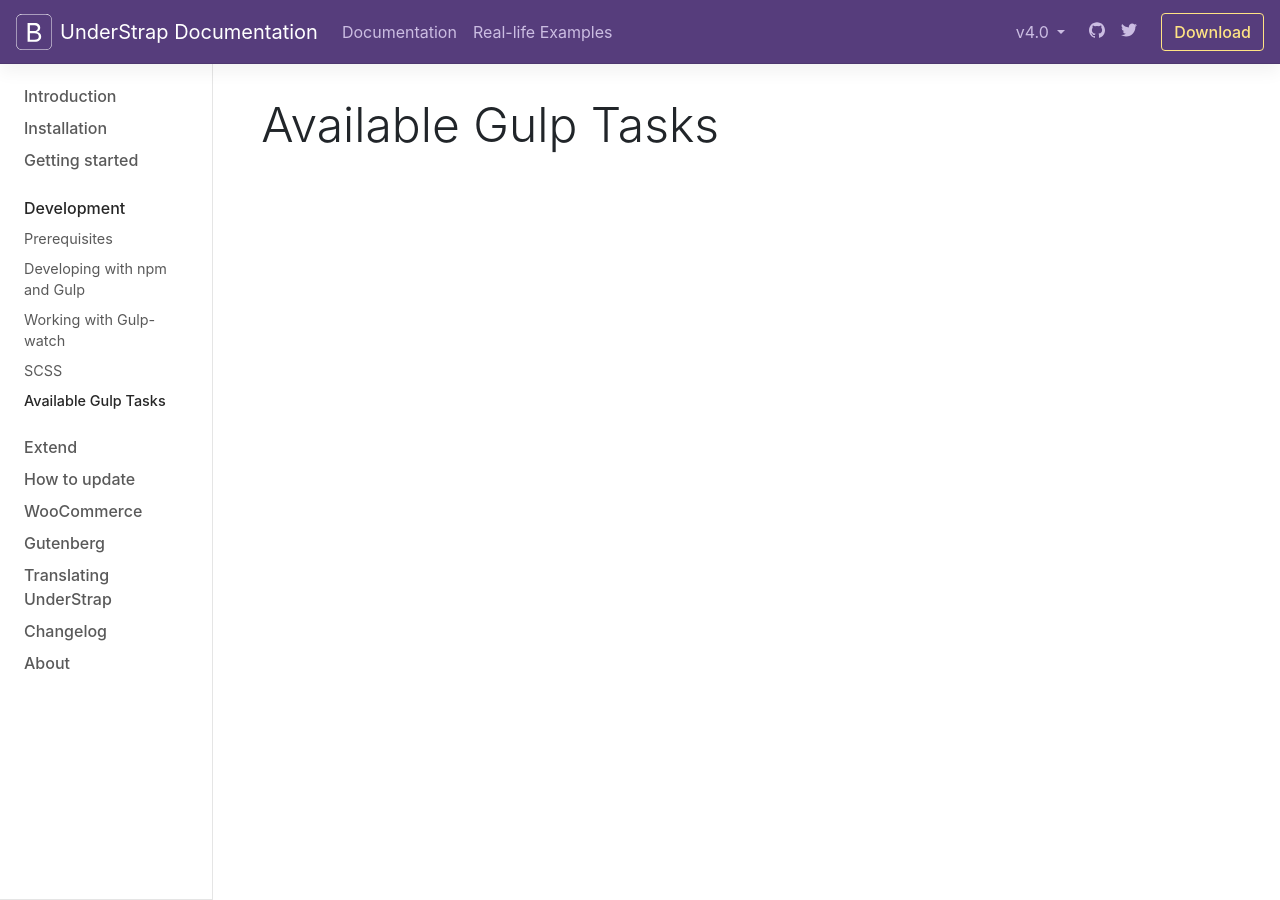
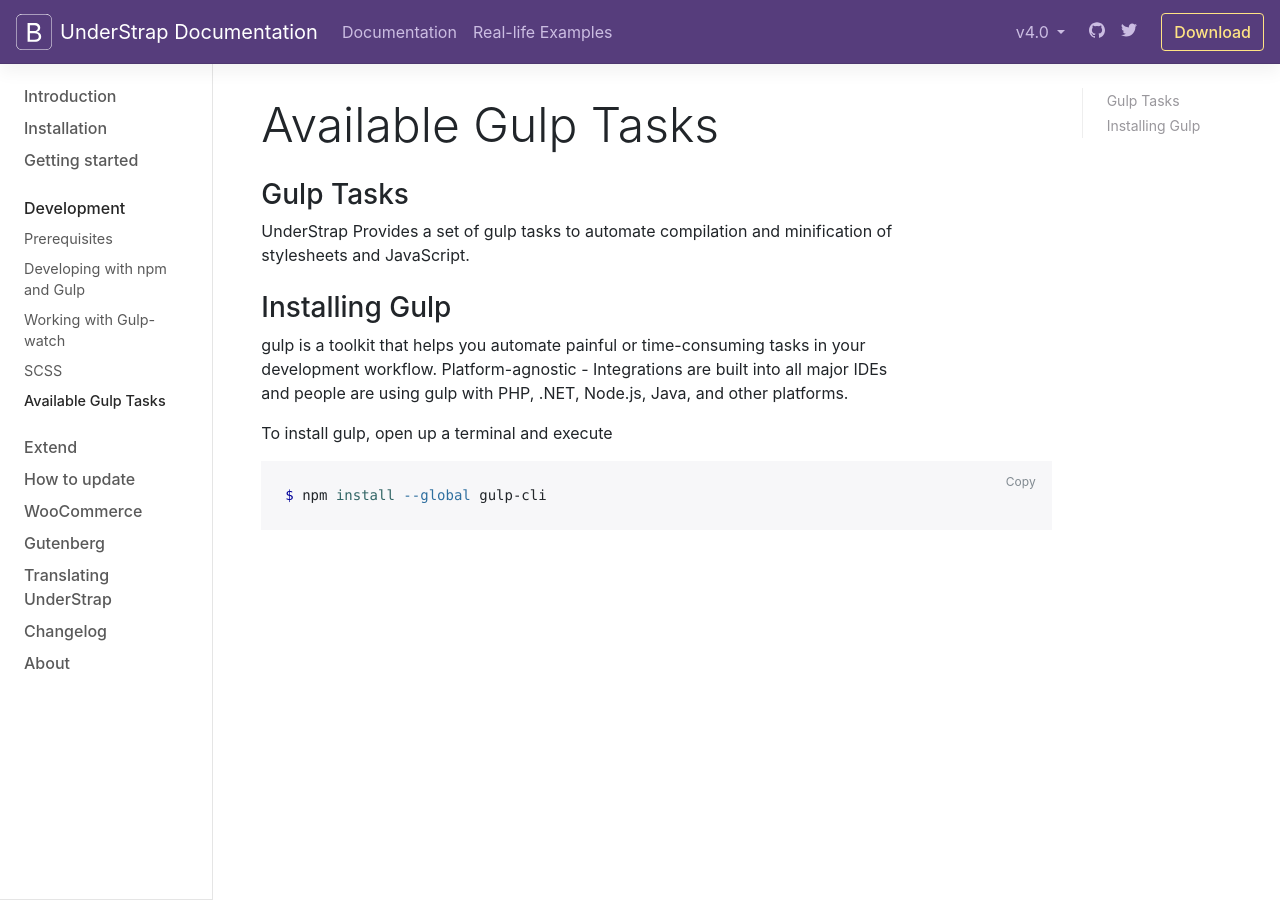
Before and after one commit to Thomas-A-Reinert/Understrap-Documentation, a Jekyll site: the page built from docs/0.8.2/development/available-gulp-tasks.md, in a window 1280 px wide and 900 px high. Built offline with Jekyll 4.4.1, drawn with Linux system fonts in a browser that asks for light colours; nearby versions of some CDN libraries; comment, search, counter and statistics services are not loaded; the table of contents is made by our own code.

Commit message:
Demo content for gulp task
Not complete at all. Just wanted to add some content to see if we would use the template tags as well

```diff
--- a/docs/0.8.2/development/available-gulp-tasks.md
+++ b/docs/0.8.2/development/available-gulp-tasks.md
@@ -5,3 +5,19 @@
 group: development
 toc: true
 ---
+
+### Gulp Tasks
+UnderStrap Provides a set of gulp tasks to automate compilation and minification of stylesheets and JavaScript.
+
+### Installing Gulp
+
+{% capture callout %}
+##### If you already have gulp installed globally you can skip this step.
+{% endcapture %}
+
+gulp is a toolkit that helps you automate painful or time-consuming tasks in your development workflow. Platform-agnostic - Integrations are built into all major IDEs and people are using gulp with PHP, .NET, Node.js, Java, and other platforms.
+
+To install gulp, open up a terminal and execute
+{% highlight sh %}
+npm install --global gulp-cli
+{% endhighlight %}
```
